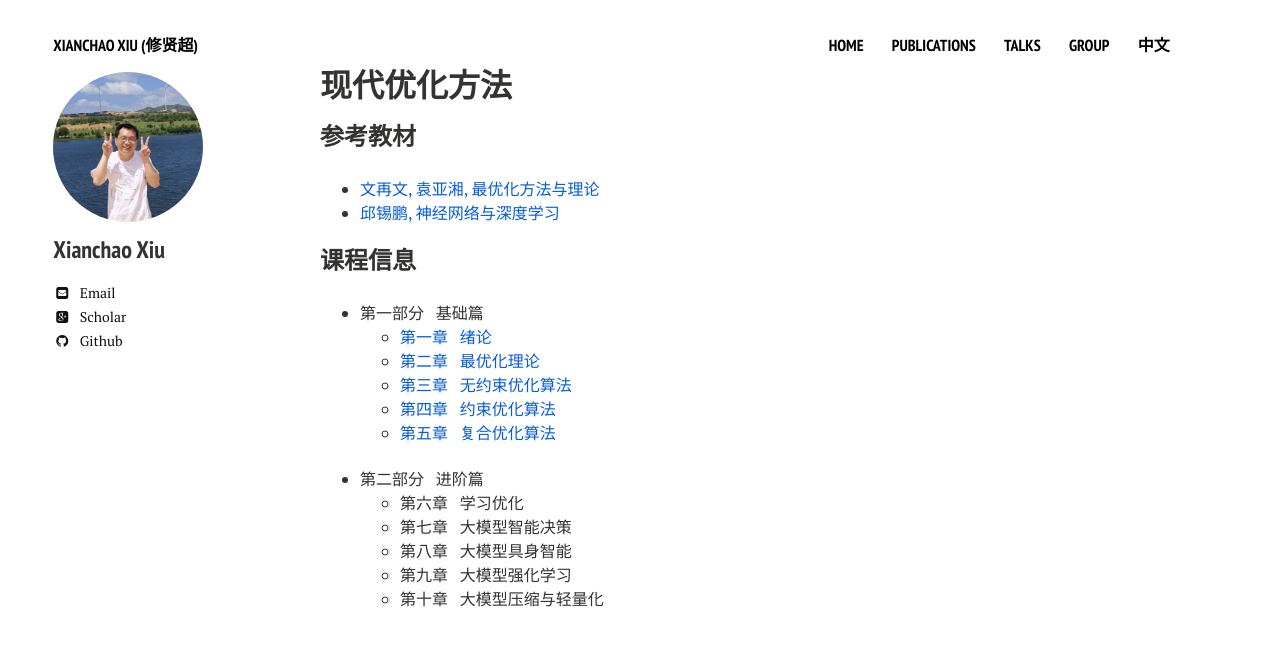
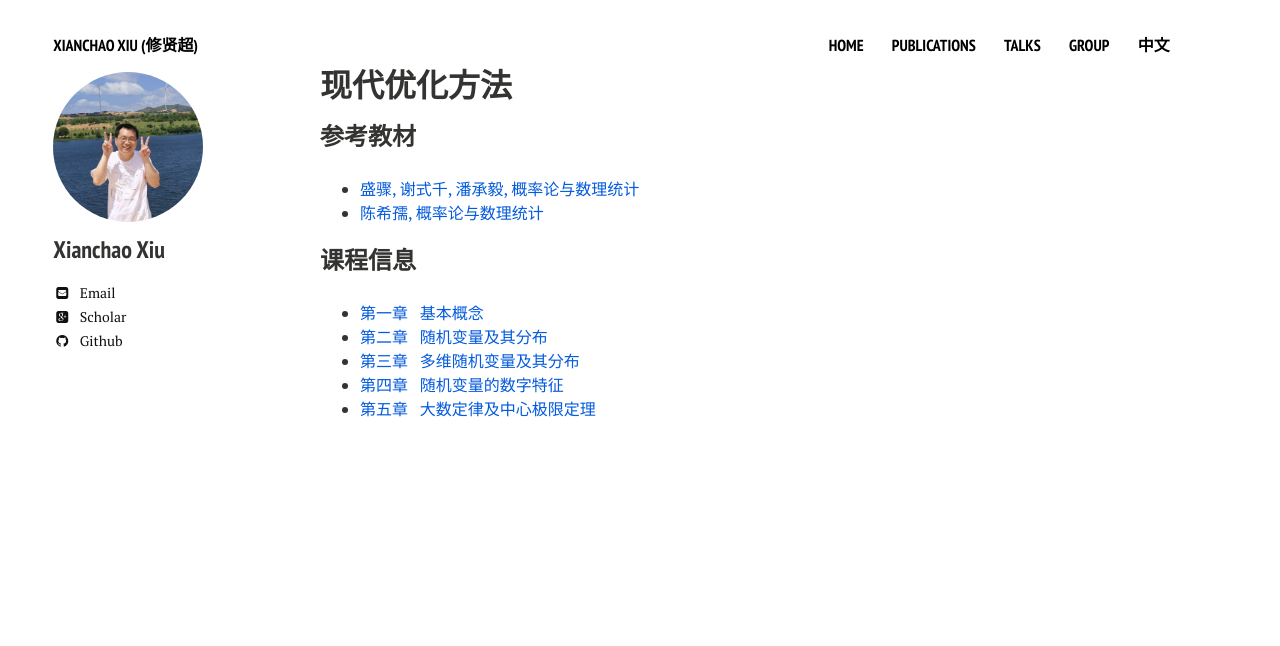
Before and after one commit to xianchaoxiu/xianchaoxiu.github.io, a Jekyll site: the page built from chinese/PRO/index.md, in a window 1280 px wide. Shown: the top 646 px of the page. Built offline with Jekyll 4.4.1, drawn with Linux system fonts in a browser that asks for light colours; nearby versions of some CDN libraries.

Commit message:
Update index.md

```diff
--- a/chinese/PRO/index.md
+++ b/chinese/PRO/index.md
@@ -9,24 +9,15 @@ share: false
 
 ### 参考教材
 
-* <a href="http://faculty.bicmr.pku.edu.cn/~wenzw/optbook.html" class="textlink" target="_blank"> 文再文, 袁亚湘, 最优化方法与理论</a><br>
-* <a href="https://nndl.github.io/" class="textlink" target="_blank"> 邱锡鹏, 神经网络与深度学习 </a><br>
+* <a href="https://item.jd.com/13536130.html" class="textlink" target="_blank"> 盛骤, 谢式千, 潘承毅, 概率论与数理统计</a><br>
+* <a href="https://item.jd.com/12112157.html" class="textlink" target="_blank"> 陈希孺, 概率论与数理统计 </a><br>
 
 
 
 ### 课程信息
 
-- 第一部分 &nbsp;  基础篇<br>
-  -  <a href="../OPT/绪论.pdf" class="textlink" target="_blank">  第一章 &nbsp;  绪论<br>
-  -  <a href="../OPT/最优化理论.pdf" class="textlink" target="_blank">  第二章 &nbsp;  最优化理论<br>
-  -  <a href="../OPT/无约束优化算法.pdf" class="textlink" target="_blank">  第三章 &nbsp;  无约束优化算法<br>
-  -  <a href="../OPT/约束优化算法.pdf" class="textlink" target="_blank">  第四章 &nbsp;  约束优化算法<br>
-  -  <a href="../OPT/复合优化算法.pdf" class="textlink" target="_blank">  第五章 &nbsp;  复合优化算法<br><br>
-
-
-- 第二部分 &nbsp;  进阶篇<br>
-  - 第六章 &nbsp;  学习优化 <br>
-  - 第七章 &nbsp;  大模型智能决策 <br>
-  - 第八章 &nbsp;  大模型具身智能 <br>
-  - 第九章 &nbsp;  大模型强化学习 <br>
-  - 第十章 &nbsp;  大模型压缩与轻量化 <br>
+-  <a href="../PRO/基本概念.pdf" class="textlink" target="_blank">  第一章 &nbsp;  基本概念<br>
+-  <a href="../PRO/随机变量及其分布.pdf" class="textlink" target="_blank">  第二章 &nbsp;  随机变量及其分布<br>
+-  <a href="../PRO/多维随机变量及其分布.pdf" class="textlink" target="_blank">  第三章 &nbsp;  多维随机变量及其分布<br>
+-  <a href="../PRO/随机变量的数字特征.pdf" class="textlink" target="_blank">  第四章 &nbsp;  随机变量的数字特征<br>
+-  <a href="../PRO/大数定律及中心极限定理.pdf" class="textlink" target="_blank">  第五章 &nbsp;  大数定律及中心极限定理<br><br>
```
